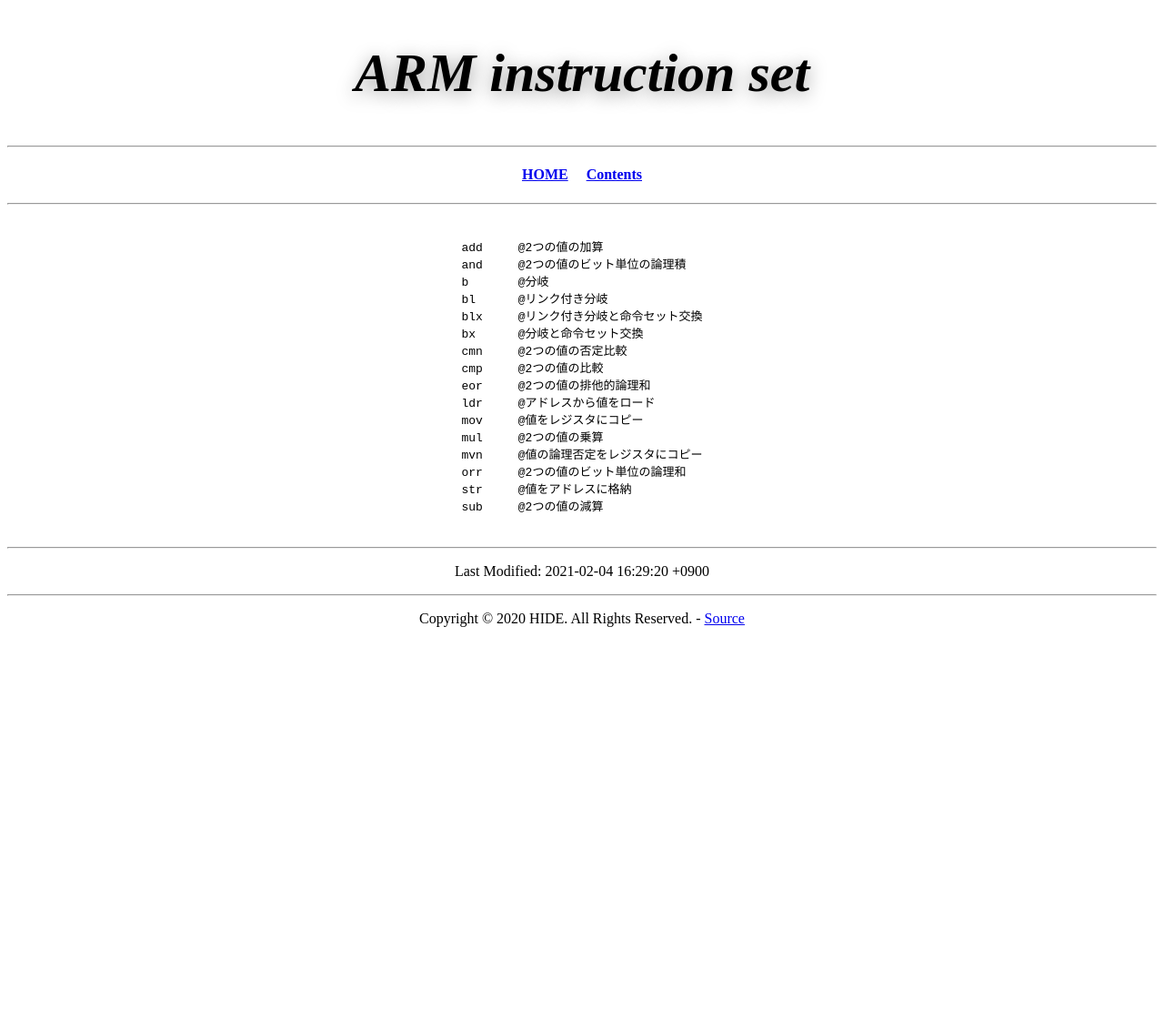
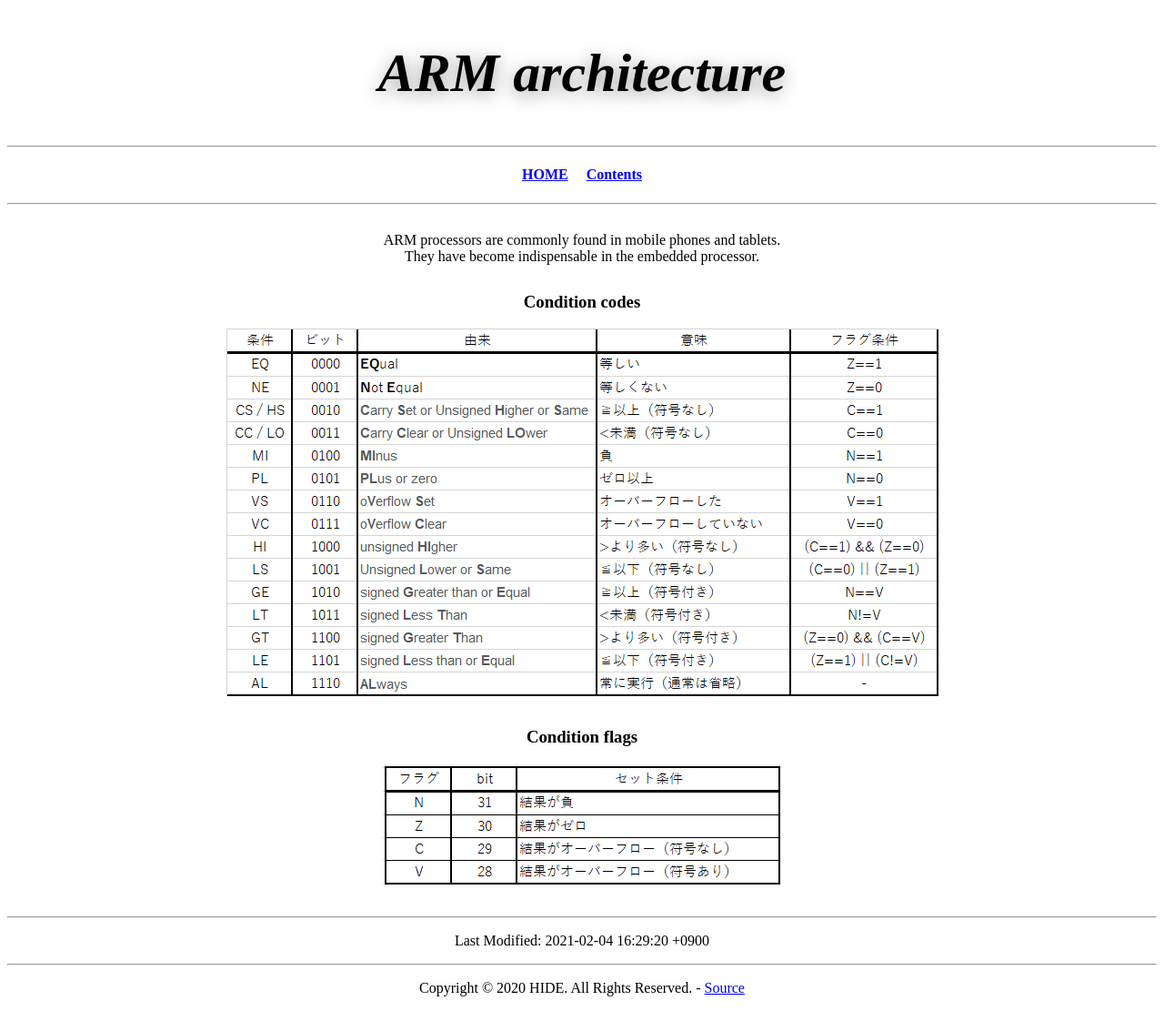
Before and after one commit to HIDE810/HIDE810.github.io, a Jekyll site: the page built from contents/arm.html, in a window 1280 px wide. Shown: the whole page at 91% size. Built offline with Jekyll 4.4.1, drawn with Linux system fonts in a browser that asks for light colours; a style sheet for code colours, icons or effects is not loaded; before the commit the page ends 900 px from its top, so only the background shows below that.

Commit message:
Add the ARM overview

```diff
--- a/assets/css/main.scss
+++ b/assets/css/main.scss
@@ -37,6 +37,11 @@ blockquote p {
     display: inline-block;
 }
 
+img {
+    max-width: 100%;
+    height: auto;
+}
+
 ul li {
     padding-top: 10px;
     padding-bottom: 10px;
@@ -48,3 +53,7 @@ ul li {
     text-align: left;
     display: inline-block;
 }
+
+.describe {
+    margin: 30px 0;
+}
--- a/contents/arm.html
+++ b/contents/arm.html
@@ -3,7 +3,7 @@ layout: default
 ---
 
 <header>
-  <h1>ARM instruction set</h1>
+  <h1>ARM architecture</h1>
 </header>
 <hr>
 <h4>
@@ -11,24 +11,17 @@ layout: default
   <a href="/contents">Contents</a>
 </h4>
 <hr>
-<div class="code">
-  <script>hljs.initHighlightingOnLoad();</script>
-  <pre><code>
-add     @2つの値の加算
-and     @2つの値のビット単位の論理積
-b       @分岐
-bl      @リンク付き分岐
-blx     @リンク付き分岐と命令セット交換
-bx      @分岐と命令セット交換
-cmn     @2つの値の否定比較
-cmp     @2つの値の比較
-eor     @2つの値の排他的論理和
-ldr     @アドレスから値をロード
-mov     @値をレジスタにコピー
-mul     @2つの値の乗算
-mvn     @値の論理否定をレジスタにコピー
-orr     @2つの値のビット単位の論理和
-str     @値をアドレスに格納
-sub     @2つの値の減算
-  </code></pre>
+<div class="describe">
+  <p>
+    ARM processors are commonly found in mobile phones and tablets.<br>
+    They have become indispensable in the embedded processor.
+  </p>
 </div>
+<div class="describe">
+  <h3>Condition codes</h3>
+  <img src="../assets/img/cond.png" title="Condition codes" max>
+</div>
+<div class="describe">
+  <h3>Condition flags</h3>
+  <img src="../assets/img/flag.png" title="Condition flags">
+</div>
--- a/contents/index.html
+++ b/contents/index.html
@@ -13,7 +13,8 @@ layout: default
 <hr>
 <div class="code">
   <ul>
-  <li><a href="arm.html">ARM instruction set</a></li>
-  <li><a href="code.html">ASM Codes</a></li>
+    <li><a href="arm.html">ARM architecture</a></li>
+    <li><a href="instruction.html">ARM instruction set</a></li>
+    <li><a href="code.html">ASM Codes</a></li>
   </ul>
 </div>
```
Also changed, not shown: contents/instruction.html (added, +34 -0 lines), assets/img/cond.png (added), assets/img/flag.png (added).
